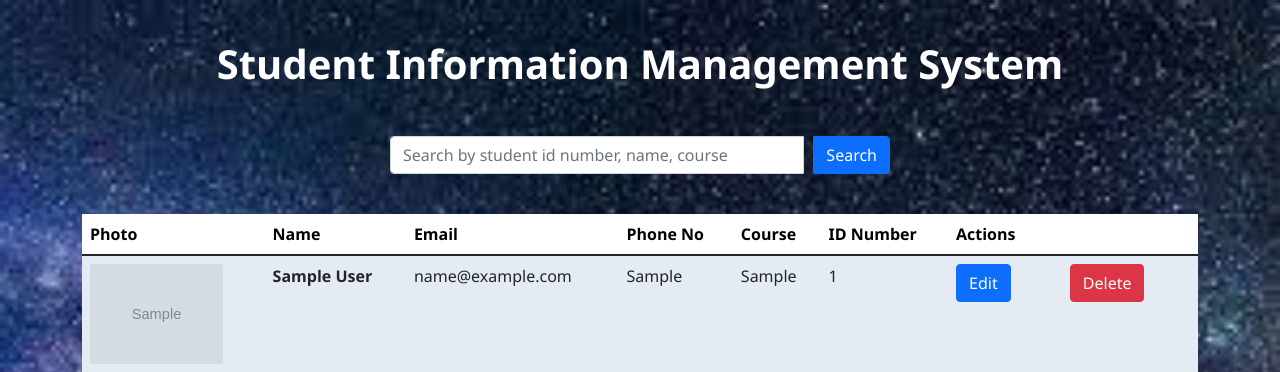
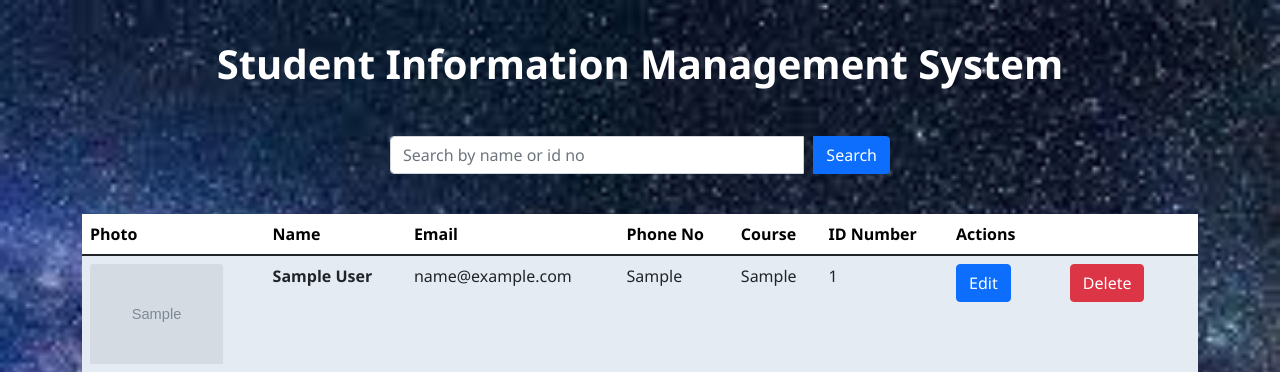
Before and after one commit to racie7/crud, a Django app: page / in a window 1280 px wide. Shown: the top 372 px of the page. Run offline with Django 3.2, Linux system fonts and the light colour scheme; tables that the repository leaves empty hold one stand-in row (values such as "Sample post"); grey boxes marked "Sample" are stand-in pictures.

Commit message:
add search bar place holder

```diff
--- a/student/templates/student/list.html
+++ b/student/templates/student/list.html
@@ -14,7 +14,7 @@
     <div class="center-form" style="display: flex; justify-content: center;">
         <form action="{% url 'students-list' %}" method="GET" style="width: 500px;">
             <div class="input-group mb-3">
-              <input type="text" class="form-control" placeholder="Search by student id number, name, course" aria-label="" aria-describedby="basic-addon1" style="margin-right: 10px;"
+              <input type="text" class="form-control" placeholder="Search by name or id no" aria-label="" aria-describedby="basic-addon1" style="margin-right: 10px;"
               name="search_query" value="{{ search_query }}"/>
 
               <input class="btn btn-primary" type="submit" value="Search"/>
```
